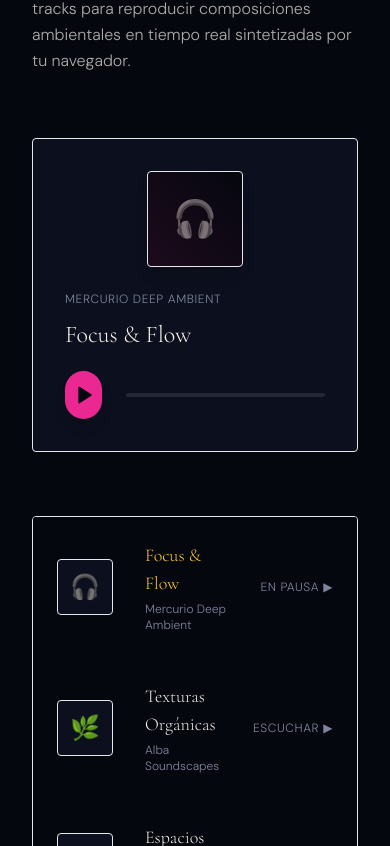
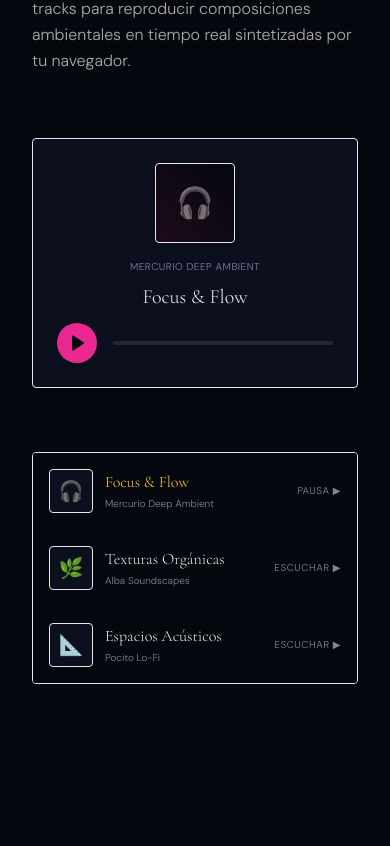
Before and after one commit to Nrlsb/FoaXMercurio, a Next.js app: page / in a window 390 px wide. Shown: the part 4798-5644 px from the top of the page. Built offline with nearby package versions, Linux system fonts and the light colour scheme; no server answers; the database is empty.

Commit message:
Actualizacion 1.0.18

```diff
--- a/app/page.tsx
+++ b/app/page.tsx
@@ -1175,20 +1175,20 @@ export default function HomePage() {
         </div>
 
         {/* Widget del Reproductor de Audio */}
-        <div className="music-player-widget reveal bg-mercu-dark-card border border-mercu-border rounded p-8 flex flex-col md:flex-row items-center gap-6 my-16">
-          <div className="player-artwork w-24 h-24 bg-mercu-dark border border-mercu-border rounded flex items-center justify-center text-4xl relative flex-shrink-0 shadow-lg after:content-[''] after:absolute after:inset-0 after:rounded after:bg-gradient-to-tr after:from-mercu-accent/10 after:to-transparent">
+        <div className="music-player-widget reveal bg-mercu-dark-card border border-mercu-border rounded p-6 md:p-8 flex flex-col md:flex-row items-center gap-4 md:gap-6 my-16">
+          <div className="player-artwork w-20 h-20 md:w-24 md:h-24 bg-mercu-dark border border-mercu-border rounded flex items-center justify-center text-3xl md:text-4xl relative flex-shrink-0 shadow-lg after:content-[''] after:absolute after:inset-0 after:rounded after:bg-gradient-to-tr after:from-mercu-accent/10 after:to-transparent">
             {tracks[activeTrackIndex].emoji}
           </div>
-          <div className="flex-grow w-full flex flex-col gap-3">
-            <div className="player-info-artist text-xs tracking-wider text-mercu-muted uppercase">{tracks[activeTrackIndex].artist}</div>
-            <h3 className="player-info-title font-serif text-2xl text-mercu-cream">{tracks[activeTrackIndex].title}</h3>
-            <div className="flex items-center gap-6 mt-2">
+          <div className="flex-grow w-full flex flex-col gap-2 md:gap-3 text-center md:text-left items-center md:items-start">
+            <div className="player-info-artist text-[10px] md:text-xs tracking-wider text-mercu-muted uppercase">{tracks[activeTrackIndex].artist}</div>
+            <h3 className="player-info-title font-serif text-xl md:text-2xl text-mercu-cream">{tracks[activeTrackIndex].title}</h3>
+            <div className="flex items-center gap-4 md:gap-6 mt-1 md:mt-2 w-full justify-center md:justify-start">
               <button
                 onClick={handlePlayToggle}
-                className="w-12 h-12 bg-mercu-accent text-mercu-dark rounded-full flex items-center justify-center shadow-lg transition-all duration-300 hover:bg-mercu-cream hover:scale-105 active:scale-95"
+                className="w-10 h-10 md:w-12 md:h-12 bg-mercu-accent text-mercu-dark rounded-full flex items-center justify-center shadow-lg transition-all duration-300 hover:bg-mercu-cream hover:scale-105 active:scale-95 flex-shrink-0"
                 aria-label={isPlaying ? 'Pausar' : 'Reproducir'}
               >
-                {isPlaying ? <Pause size={20} fill="currentColor" /> : <Play size={20} className="translate-x-[2px]" fill="currentColor" />}
+                {isPlaying ? <Pause size={18} fill="currentColor" /> : <Play size={18} className="translate-x-[1px]" fill="currentColor" />}
               </button>
               <div
                 onClick={(e) => {
@@ -1211,25 +1211,25 @@ export default function HomePage() {
             <div
               key={track.id}
               onClick={() => handleTrackChange(index)}
-              className={`playlist-item bg-mercu-dark p-6 grid grid-cols-[auto_1fr_auto] items-center gap-8 cursor-pointer transition-all duration-300 ${activeTrackIndex === index ? 'bg-mercu-border/5' : 'hover:bg-mercu-border/5'}`}
+              className={`playlist-item bg-mercu-dark p-4 md:p-6 grid grid-cols-[auto_1fr_auto] items-center gap-3 sm:gap-4 md:gap-8 cursor-pointer transition-all duration-300 ${activeTrackIndex === index ? 'bg-mercu-border/5' : 'hover:bg-mercu-border/5'}`}
             >
-              <div className="playlist-cover w-14 h-14 bg-mercu-dark-card border border-mercu-border rounded flex items-center justify-center text-2xl transition-transform hover:scale-105">
+              <div className="playlist-cover w-11 h-11 md:w-14 md:h-14 bg-mercu-dark-card border border-mercu-border rounded flex items-center justify-center text-xl md:text-2xl transition-transform hover:scale-105 flex-shrink-0">
                 {track.emoji}
               </div>
-              <div className="playlist-info flex flex-col gap-1">
-                <h3 className={`playlist-title font-serif text-lg ${activeTrackIndex === index ? 'text-mercu-warm' : 'text-mercu-cream'}`}>{track.title}</h3>
-                <span className="playlist-meta text-xs text-mercu-muted">{track.artist}</span>
+              <div className="playlist-info flex flex-col gap-0.5 md:gap-1 min-w-0">
+                <h3 className={`playlist-title font-serif text-base md:text-lg truncate ${activeTrackIndex === index ? 'text-mercu-warm' : 'text-mercu-cream'}`}>{track.title}</h3>
+                <span className="playlist-meta text-[10px] md:text-xs text-mercu-muted truncate">{track.artist}</span>
               </div>
-              <div className="playlist-arrow text-xs text-mercu-muted tracking-wider uppercase flex items-center gap-2 transition-transform hover:translate-x-1">
+              <div className="playlist-arrow text-[10px] md:text-xs text-mercu-muted tracking-wider uppercase flex items-center gap-2 transition-transform hover:translate-x-1 flex-shrink-0">
                 {activeTrackIndex === index && isPlaying ? (
-                  <div className="wave-animation flex items-end gap-[2px] h-4 w-5">
-                    <div className="wave-bar w-[2px] bg-mercu-accent h-4 animate-bounce"></div>
-                    <div className="wave-bar w-[2px] bg-mercu-accent h-3 animate-bounce [animation-delay:0.15s]"></div>
-                    <div className="wave-bar w-[2px] bg-mercu-accent h-2 animate-bounce [animation-delay:0.3s]"></div>
-                    <div className="wave-bar w-[2px] bg-mercu-accent h-3 animate-bounce [animation-delay:0.45s]"></div>
+                  <div className="wave-animation flex items-end gap-[2px] h-3.5 w-4 md:h-4 md:w-5">
+                    <div className="wave-bar w-[1.5px] md:w-[2px] bg-mercu-accent h-3.5 animate-bounce"></div>
+                    <div className="wave-bar w-[1.5px] md:w-[2px] bg-mercu-accent h-2.5 animate-bounce [animation-delay:0.15s]"></div>
+                    <div className="wave-bar w-[1.5px] md:w-[2px] bg-mercu-accent h-1.5 animate-bounce [animation-delay:0.3s]"></div>
+                    <div className="wave-bar w-[1.5px] md:w-[2px] bg-mercu-accent h-2.5 animate-bounce [animation-delay:0.45s]"></div>
                   </div>
                 ) : (
-                  <span>{activeTrackIndex === index ? 'En pausa' : 'Escuchar'} ▶</span>
+                  <span>{activeTrackIndex === index ? 'Pausa' : 'Escuchar'} ▶</span>
                 )}
               </div>
             </div>
```
